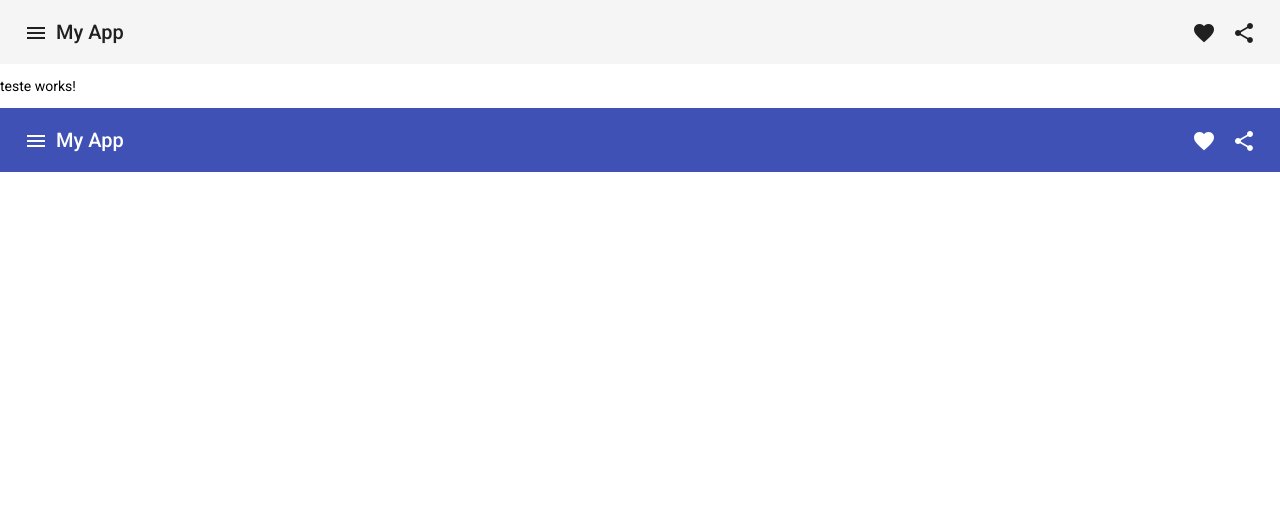
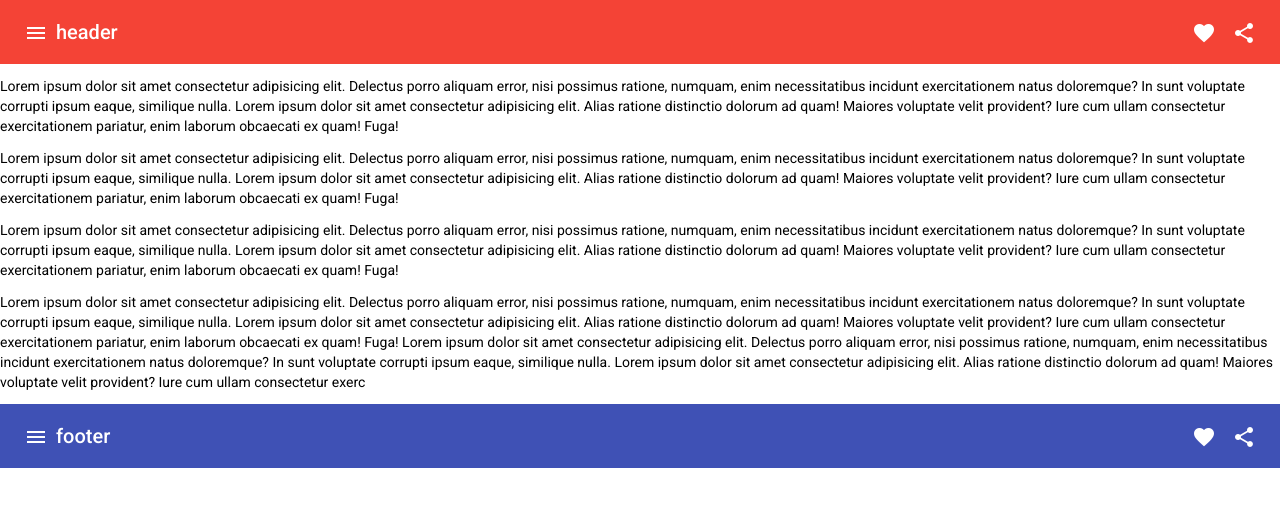
Before and after one commit to tercette/delivery, an Angular app: page /home in a window 1280 px wide. Shown: the top 506 px of the page. Built offline with nearby package versions, Linux system fonts and the light colour scheme.

Commit message:
footer implemented

```diff
--- a/src/app/footer/footer.component.html
+++ b/src/app/footer/footer.component.html
@@ -3,7 +3,7 @@
     <button mat-icon-button class="example-icon" aria-label="Example icon-button with menu icon">
       <mat-icon>menu</mat-icon>
     </button>
-    <span>My App</span>
+    <span>footer</span>
     <span class="example-spacer"></span>
     <button mat-icon-button class="example-icon favorite-icon" aria-label="Example icon-button with heart icon">
       <mat-icon>favorite</mat-icon>
--- a/src/app/header/header.component.html
+++ b/src/app/header/header.component.html
@@ -1,9 +1,9 @@
 <p>
-  <mat-toolbar>
+  <mat-toolbar color="warn">
    <button mat-icon-button class="example-icon" aria-label="Example icon-button with menu icon">
     <mat-icon>menu</mat-icon>
   </button>
-  <span>My App</span>
+  <span>header</span>
   <span class="example-spacer"></span>
   <button mat-icon-button class="example-icon favorite-icon" aria-label="Example icon-button with heart icon">
     <mat-icon>favorite</mat-icon>
--- a/src/app/teste/teste.component.html
+++ b/src/app/teste/teste.component.html
@@ -1,3 +1,11 @@
 <p>
-  teste works!
-</p>
+  Lorem ipsum dolor sit amet consectetur adipisicing elit. Delectus porro aliquam error, nisi possimus ratione, numquam, enim necessitatibus incidunt exercitationem natus doloremque? In sunt voluptate corrupti ipsum eaque, similique nulla. Lorem ipsum dolor sit amet consectetur adipisicing elit. Alias ratione distinctio dolorum ad quam! Maiores voluptate velit provident? Iure cum ullam consectetur exercitationem pariatur, enim laborum obcaecati ex quam! Fuga!<p>
+    Lorem ipsum dolor sit amet consectetur adipisicing elit. Delectus porro aliquam error, nisi possimus ratione, numquam, enim necessitatibus incidunt exercitationem natus doloremque? In sunt voluptate corrupti ipsum eaque, similique nulla. Lorem ipsum dolor sit amet consectetur adipisicing elit. Alias ratione distinctio dolorum ad quam! Maiores voluptate velit provident? Iure cum ullam consectetur exercitationem pariatur, enim laborum obcaecati ex quam! Fuga!
+  </p>
+  <p>
+    Lorem ipsum dolor sit amet consectetur adipisicing elit. Delectus porro aliquam error, nisi possimus ratione, numquam, enim necessitatibus incidunt exercitationem natus doloremque? In sunt voluptate corrupti ipsum eaque, similique nulla. Lorem ipsum dolor sit amet consectetur adipisicing elit. Alias ratione distinctio dolorum ad quam! Maiores voluptate velit provident? Iure cum ullam consectetur exercitationem pariatur, enim laborum obcaecati ex quam! Fuga!
+  </p>
+  <p>
+    Lorem ipsum dolor sit amet consectetur adipisicing elit. Delectus porro aliquam error, nisi possimus ratione, numquam, enim necessitatibus incidunt exercitationem natus doloremque? In sunt voluptate corrupti ipsum eaque, similique nulla. Lorem ipsum dolor sit amet consectetur adipisicing elit. Alias ratione distinctio dolorum ad quam! Maiores voluptate velit provident? Iure cum ullam consectetur exercitationem pariatur, enim laborum obcaecati ex quam! Fuga!
+    Lorem ipsum dolor sit amet consectetur adipisicing elit. Delectus porro aliquam error, nisi possimus ratione, numquam, enim necessitatibus incidunt exercitationem natus doloremque? In sunt voluptate corrupti ipsum eaque, similique nulla. Lorem ipsum dolor sit amet consectetur adipisicing elit. Alias ratione distinctio dolorum ad quam! Maiores voluptate velit provident? Iure cum ullam consectetur exerc
+  </p>
```
